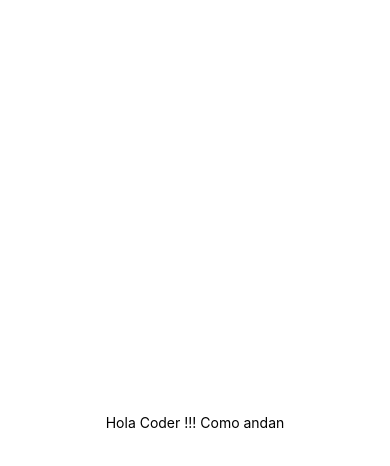
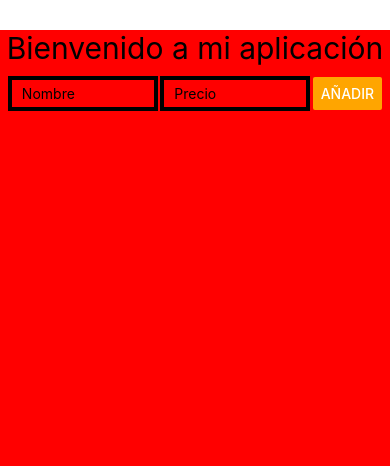
Before and after one commit to Alesparg/Spengler-desarrollodeaplic, a React Native app: screen / in a window 390 px wide. Shown: the top 466 px of the page. Built offline with nearby package versions, Linux system fonts and the light colour scheme.

Commit message:
se hizo pequeños cambios y se separo por componentes

```diff
--- a/App.js
+++ b/App.js
@@ -1,20 +1,67 @@
-import { StatusBar } from 'expo-status-bar';
-import { StyleSheet, Text, View } from 'react-native';
+import { useState } from "react";
+import { View, StyleSheet } from "react-native";
+import uuid from 'react-native-uuid';
+import ModalDelete from "./src/components/ModalDelete";
+import AddProduct from "./src/components/AddProduct";
+import ListProduct from "./src/components/ListProduct";
 
-export default function App() {
+const App = () => {
+  const [newTitleProduct, setNewTitleProduct] = useState("");
+  const [newPriceProduct, setNewPriceProducts] = useState("");
+  const [products, setProducts] = useState([]);
+  const [productSelected, setProductSelected] = useState({});
+  const [modalVisible, setModalVisible] = useState(false);
+
+  const handlerAddProduct = () => {
+    const newProduct = {
+      id: uuid.v4(),
+      title: newTitleProduct,
+      price: newPriceProduct,
+    };
+
+    setProducts((current) => [...current, newProduct]);
+    setNewTitleProduct("");
+    setNewPriceProducts("");
+  };
+
+  const handlerModal = (item) => {
+    setProductSelected(item);
+    setModalVisible(true);
+  };
+
+  const handlerDeleteProduct = () => {
+    setProducts((current) => current.filter((product) => product.id !== productSelected.id));
+    setModalVisible(false);
+  };
+
   return (
     <View style={styles.container}>
-      <Text>Hola Coder !!! Como andan</Text>
-      <StatusBar style="auto" />
+      <AddProduct
+        valueTitle={newTitleProduct}
+        valuePrice={newPriceProduct}
+        onChangeTitle={setNewTitleProduct}
+        onChangePrice={setNewPriceProducts}
+        addProduct={handlerAddProduct}
+      />
+      <ListProduct products={products} onModal={handlerModal} />
+      <ModalDelete
+        product={productSelected}
+        visible={modalVisible}
+        onModal={handlerModal}
+        onDelete={handlerDeleteProduct}
+      />
     </View>
   );
-}
+};
 
 const styles = StyleSheet.create({
   container: {
     flex: 1,
-    backgroundColor: '#fff',
-    alignItems: 'center',
-    justifyContent: 'center',
+    justifyContent: "start",
+    alignItems: "center",
+    marginTop: 30,
+    backgroundColor: "red", // Añade este estilo para el fondo rojo
   },
 });
+
+export default App;
--- /dev/null
+++ b/src/components/AddProduct.js
@@ -0,0 +1,46 @@
+import { View, TextInput, Button, Text, StyleSheet } from "react-native";
+
+const AddProduct = ({ valueTitle, valuePrice, onChangeTitle, onChangePrice, addProduct }) => {
+  return (
+    <View>
+      <Text style={styles.title}>Bienvenido a mi aplicación</Text>
+      <View style={styles.inputContainer}>
+        <TextInput
+          style={styles.input}
+          placeholder="Nombre"
+          value={valueTitle}
+          onChangeText={(t) => onChangeTitle(t)}
+        />
+        <TextInput
+          style={styles.input}
+          placeholder="Precio"
+          value={valuePrice}
+          onChangeText={(t) => onChangePrice(t)}
+        />
+        <Button title="Añadir" onPress={addProduct} color="#FFA500" />
+      </View>
+    </View>
+  );
+};
+
+const styles = StyleSheet.create({
+  title: {
+    fontSize: 30,
+    textAlign: "center",
+    marginBottom: 10,
+  },
+  inputContainer: {
+    flexDirection: "row",
+    alignItems: "center",
+    width: "100%",
+    justifyContent: "space-around",
+  },
+  input: {
+    borderWidth: 4,
+    paddingHorizontal: 10,
+    paddingVertical: 5,
+    width: 150,
+  },
+});
+
+export default AddProduct;
--- /dev/null
+++ b/src/components/ListProduct/CardProduct.jsx
@@ -0,0 +1,22 @@
+import {View , Text , Button,StyleSheet } from "react-native"
+
+const CardProduct = ({item,onModal}) => {
+    return <View style={styles.cardProduct}>
+                <Text style={styles.cardTitle}>{item.title}</Text>
+                <Text>{item.price} $</Text>
+                <Button title="Eliminar" onPress={() => onModal(item)}color="#FFA500" />
+            </View>
+}
+const styles = StyleSheet.create({
+    cardProduct:{
+
+
+        flexDirection:"row",
+        padding:10,
+        margin:10,
+        justifyContent:"space-around",
+        alignItems:"center",
+        borderWidth:4
+      }
+})
+export default CardProduct
--- /dev/null
+++ b/src/components/ListProduct/index.js
@@ -0,0 +1,20 @@
+import {View,FlatList,Text,Button,StyleSheet} from "react-native"
+import CardProduct from "./CardProduct"
+
+const ListProduct = ({products,onModal}) => {
+    return <View style={styles.listContainer}>
+                <FlatList
+                    data={products}
+                    keyExtractor={item => item.id}
+                    renderItem={({item})=> <CardProduct item={item} onModal={onModal}/> }
+                />
+            </View>
+}
+const styles = StyleSheet.create({
+    listContainer : {
+
+        width:"100%"
+      }
+})
+
+export default ListProduct
--- /dev/null
+++ b/src/components/ModalDelete.js
@@ -0,0 +1,34 @@
+import {Modal,View,Text,Button , StyleSheet} from "react-native"
+
+const ModalDelete = ({product,visible,onModal,onDelete}) =>{
+
+    return  <Modal
+                visible={visible}
+            >
+                <View style={styles.modalContainer}>
+                    <View style={styles.modalContent}>
+                        <Text style={styles.modalText}>¿esta seguro que quiere borrar?</Text>
+                        <Text style={styles.modalText}>{product.title}</Text>
+                        <Button title="Confirmo" onPress={onDelete} />
+                        <Button title="Cerrar" onPress={()=> onModal(false)}/>
+                    </View>
+                </View>
+            </Modal>
+}
+const styles = StyleSheet.create({
+    modalContainer:{
+        flex:1,
+        alignItems:"center",
+        justifyContent:"center"
+      },
+      modalContent:{
+        width:"80%",
+        borderWidth:2,
+        padding:10,
+        gap:10
+      },
+      modalText:{
+        textAlign:"center"
+      }
+})
+export default ModalDelete
```
Also changed, not shown: package.json (+4 -3 lines), 1 other file (tests, documents, lock files or other folders).
